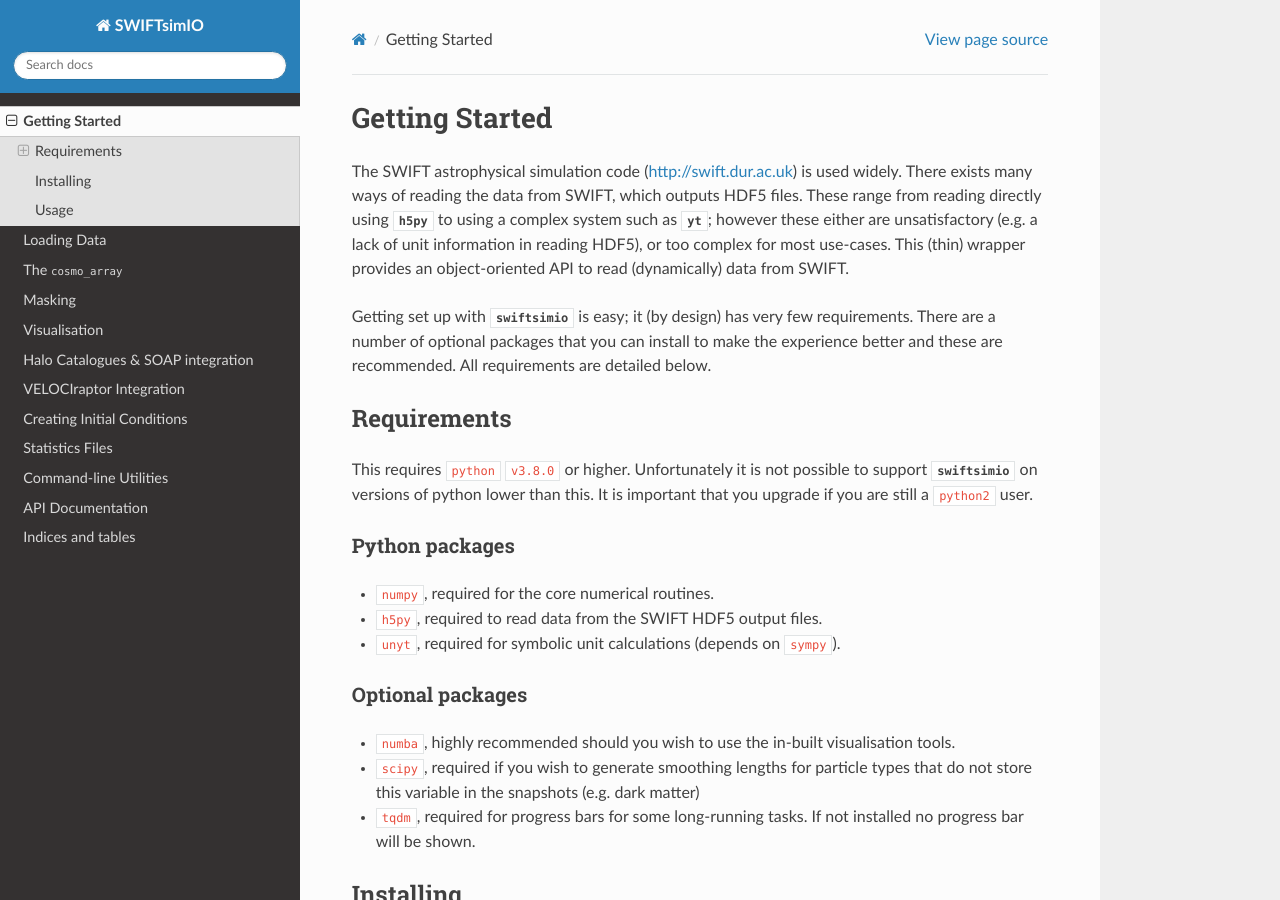
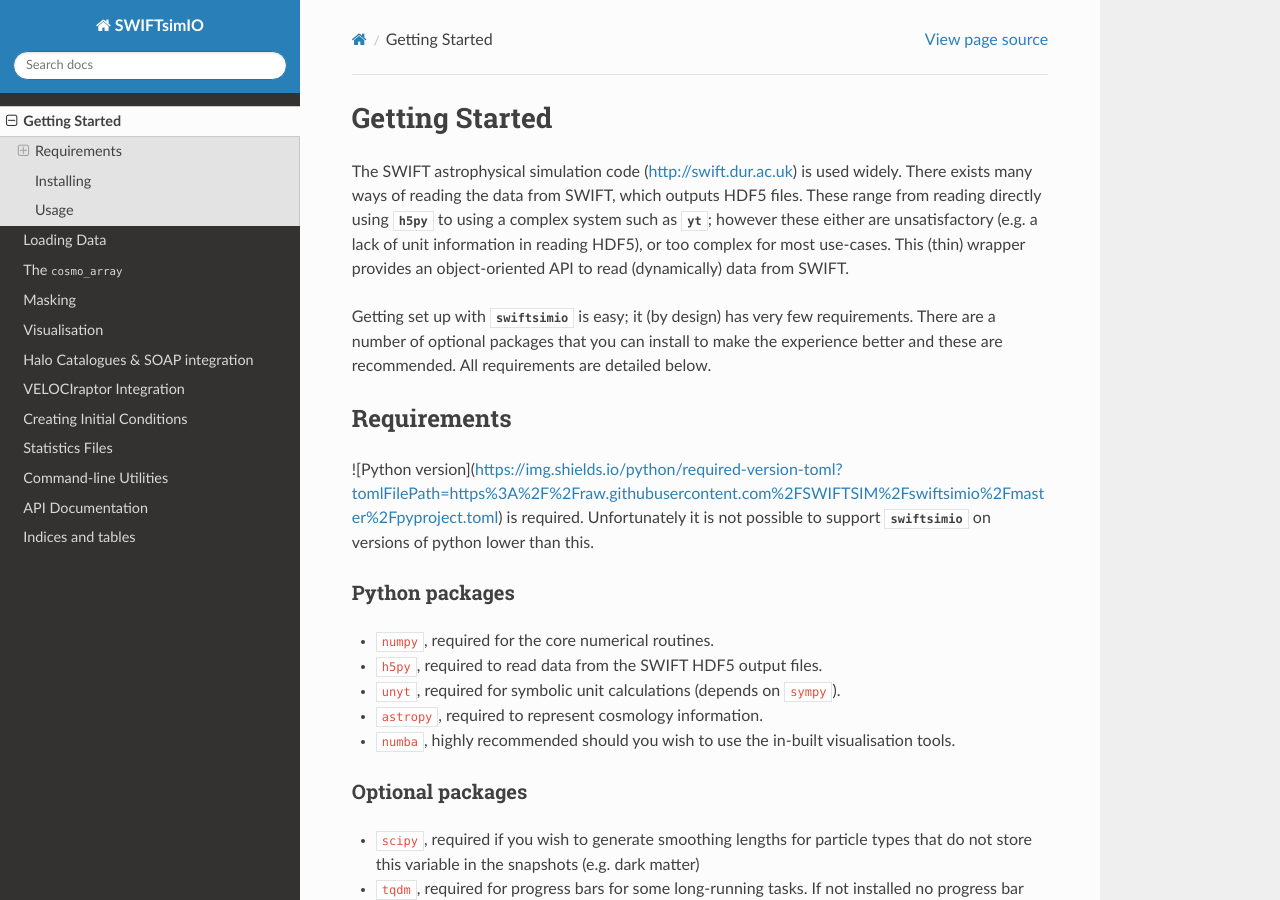
Before and after one commit to SWIFTSIM/swiftsimio, a Sphinx documentation site: the page built from docs/source/getting_started/index.rst, in a window 1280 px wide and 900 px high. Built offline with Sphinx 7.4.7 and the Read the Docs theme 3.1.0, drawn with Linux system fonts in a browser that asks for light colours; pages that are not in the unit, such as notebooks, are missing from menus; the version number is read from the project's files by our own code.

Commit message:
Update version information

```diff
--- a/docs/source/getting_started/index.rst
+++ b/docs/source/getting_started/index.rst
@@ -18,9 +18,8 @@ are detailed below.
 Requirements
 ------------
 
-This requires ``python`` ``v3.8.0`` or higher. Unfortunately it is not
+![Python version](https://img.shields.io/python/required-version-toml?tomlFilePath=https%3A%2F%2Fraw.githubusercontent.com%2FSWIFTSIM%2Fswiftsimio%2Fmaster%2Fpyproject.toml) is required. Unfortunately it is not
 possible to support :mod:`swiftsimio` on versions of python lower than this.
-It is important that you upgrade if you are still a ``python2`` user.
 
 Python packages
 ^^^^^^^^^^^^^^^
@@ -28,12 +27,13 @@ Python packages
 + ``numpy``, required for the core numerical routines.
 + ``h5py``, required to read data from the SWIFT HDF5 output files.
 + ``unyt``, required for symbolic unit calculations (depends on ``sympy``).
++ ``astropy``, required to represent cosmology information.
++ ``numba``, highly recommended should you wish to use the in-built visualisation
+  tools.
 
 Optional packages
 ^^^^^^^^^^^^^^^^^
 
-+ ``numba``, highly recommended should you wish to use the in-built visualisation
-  tools.
 + ``scipy``, required if you wish to generate smoothing lengths for particle types
   that do not store this variable in the snapshots (e.g. dark matter)
 + ``tqdm``, required for progress bars for some long-running tasks. If not installed
--- a/optional_requirements.txt
+++ b/optional_requirements.txt
@@ -1,5 +1,4 @@
 # Development
-numba
 pytest
 black
 matplotlib
--- a/requirements.txt
+++ b/requirements.txt
@@ -1,5 +1,5 @@
 astropy
-numpy
 h5py
 numba
+numpy
 unyt
```
Also changed, not shown: README.md (+8 -4 lines).
